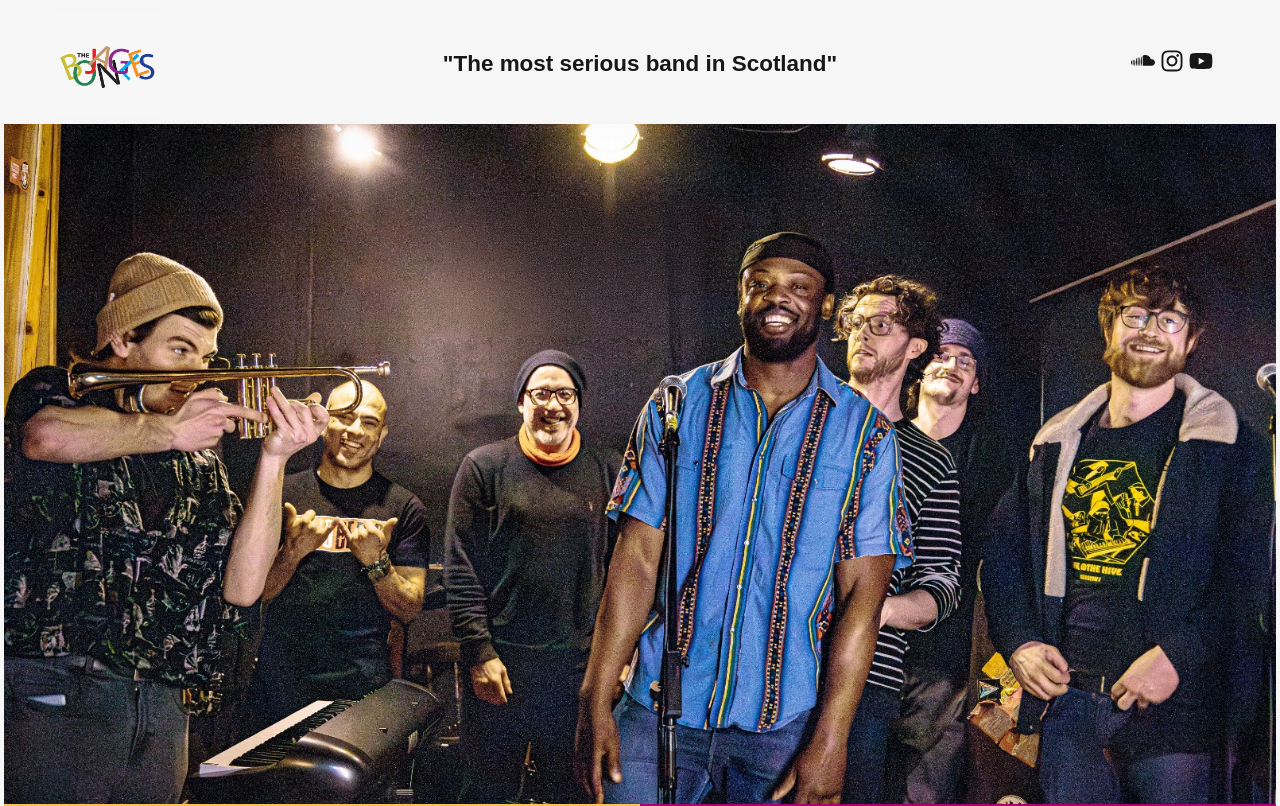
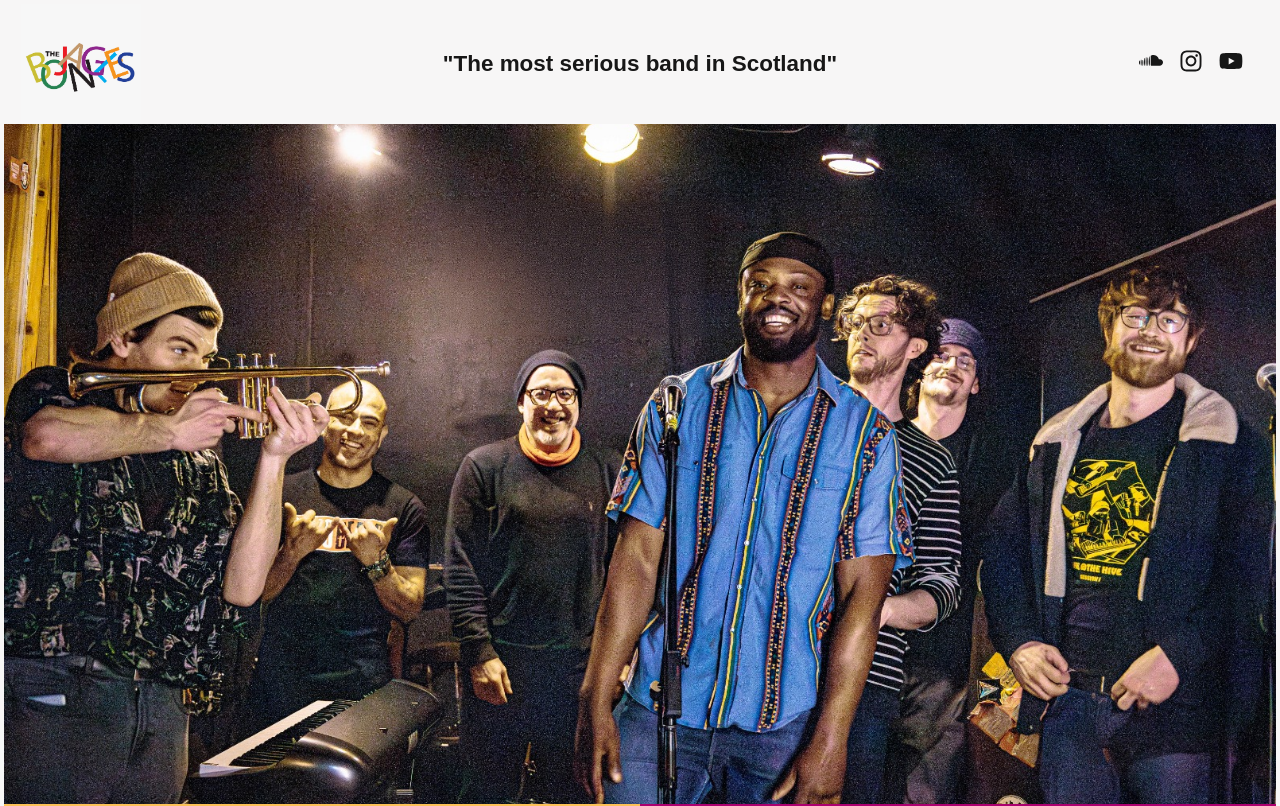
Before and after one commit to Mik20393/the-bojangles-web-app, a Next.js app: page / in a window 1280 px wide. Shown: the top 806 px of the page. Built offline with nearby package versions, Linux system fonts and the light colour scheme.

Commit message:
Updating title styling

```diff
--- a/src/app/page.module.css
+++ b/src/app/page.module.css
@@ -31,7 +31,6 @@
 .sectionTitleContainer {
   height: 15vh;
   width: 100%;
-  padding: 0.5rem;
 }
 
 .sectionTitle {
@@ -42,24 +41,24 @@
 .logoImageContainer {
   position: relative;
   height: 100%;
-  width: 15vw;
+  width: 12vw;
 }
 
 .bandSlogan {
   font-size: 1.5vw;
-  width: 50vw;
 }
 
 .socialsContainer {
   height: 100%;
-  width: 15vw;
+  width: 12vw;
   display: flex;
   justify-content: center;
   align-items: center;
+  padding-right: 1rem;
 }
 
 .socialsContainer h1 {
-  margin: 0.15rem;
+  margin: 0.5rem;
 }
 
 .musicTitleBackground {
```
